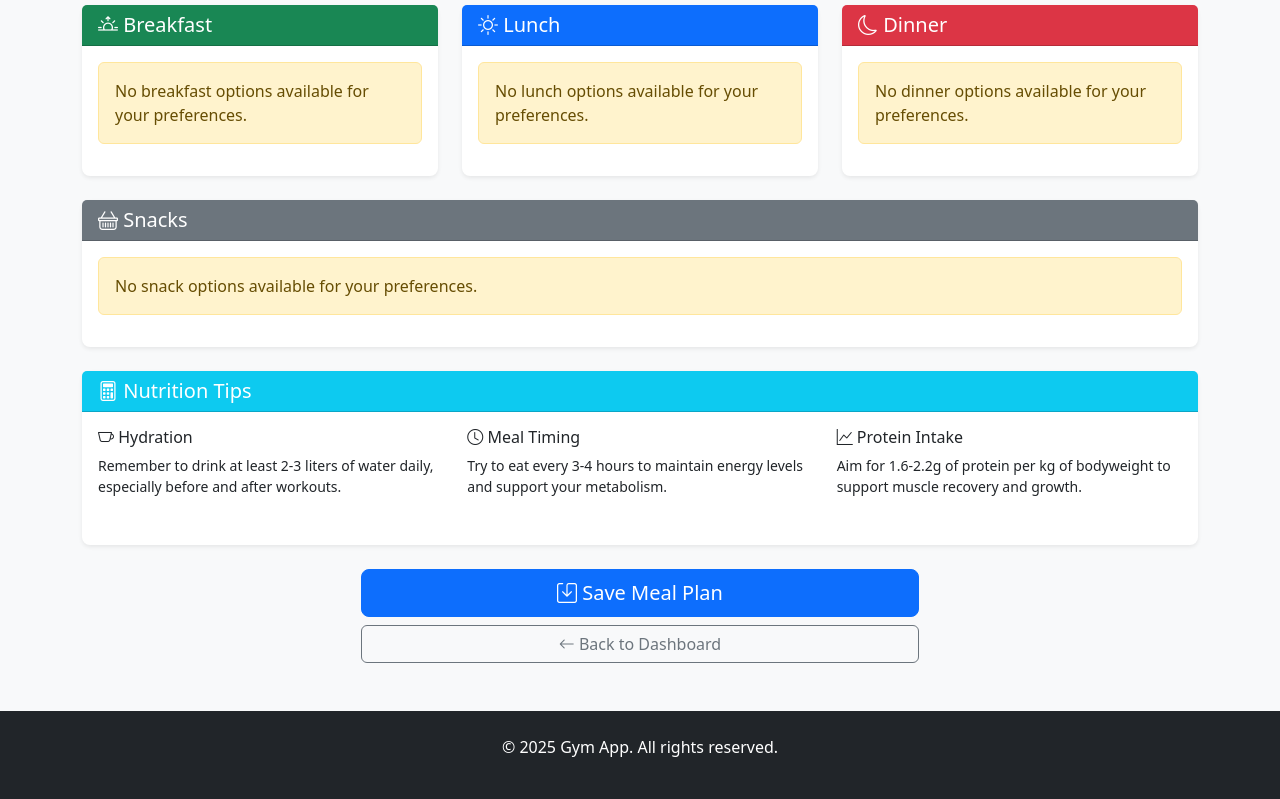
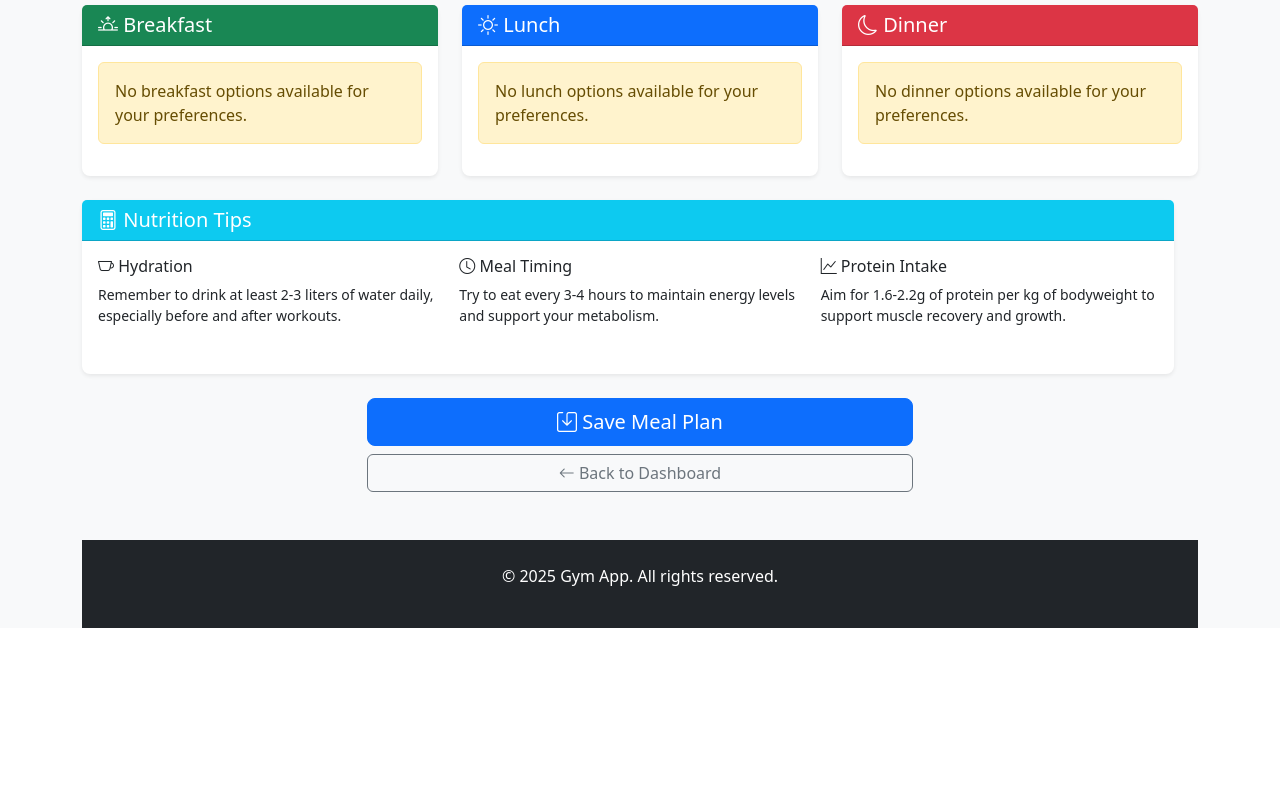
Before and after one commit to dwalker2025/Last_Gym_App, a Flask app: page /meal-plan in a window 1280 px wide. Shown: the part 376-1175 px from the top of the page. After the commit the page ends 1004 px from the top, so only its background shows below. Run offline with Flask 3, Linux system fonts and the light colour scheme; a user stored in the database is signed in.

Commit message:
flask app, improvements, progress chart, meal and workout pages

```diff
--- a/Gym-App2/models.py
+++ b/Gym-App2/models.py
@@ -576,3 +576,35 @@ class UserMealPlan(db.Model):
 
     def get_snacks(self):
         return json.loads(self.snacks) if self.snacks else []
+
+
+class CalendarEvent(db.Model):
+    __tablename__ = 'calendar_events'
+
+    id = db.Column(db.Integer, primary_key=True)
+    user_id = db.Column(db.Integer, db.ForeignKey('users.id'), nullable=False)
+    date = db.Column(db.String(10), nullable=False)  # Format: YYYY-MM-DD
+    time = db.Column(db.String(8), nullable=True)  # Format: HH:MM:SS
+    title = db.Column(db.String(100), nullable=False)
+    type = db.Column(db.String(20), nullable=False)  # 'workout', 'meal', etc.
+    description = db.Column(db.Text, nullable=True)
+    url = db.Column(db.String(200), nullable=True)
+    event_id = db.Column(db.String(50), nullable=True)  # Reference to the original item (workout_id, meal_id, etc.)
+
+    # Relationships
+    user = db.relationship('User', backref=db.backref('calendar_events', lazy=True))
+
+    # This method will help format the events for the calendar
+    def to_dict(self):
+        return {
+            'title': self.title,
+            'start': f"{self.date}T{self.time}" if self.time else self.date,
+            'allDay': self.time is None,
+            'extendedProps': {
+                'type': self.type,
+                'description': self.description,
+                'url': self.url,
+                'id': self.event_id
+            },
+            'className': f'fc-{self.type}-event'
+        }
--- a/Gym-App2/templates/meal_plan.html
+++ b/Gym-App2/templates/meal_plan.html
@@ -178,41 +178,6 @@
             </div>
         </div>
 
-        <!-- Snacks Section -->
-        <div class="col-md-6 col-lg-12 mb-4">
-            <div class="card border-secondary">
-                <div class="card-header bg-secondary text-white">
-                    <h5 class="mb-0"><i class="bi bi-basket"></i> Snacks</h5>
-                </div>
-                <div class="card-body">
-                    <div class="row">
-                        {% for meal in meal_plan.snacks %}
-                        <div class="col-md-6 col-lg-3 mb-3">
-                            <div class="form-check">
-                                <input class="form-check-input" type="checkbox" name="snack_id" value="{{ meal.id }}" id="snack_{{ meal.id }}">
-                                <label class="form-check-label" for="snack_{{ meal.id }}">
-                                    <strong>{{ meal.name }}</strong>
-                                    <p class="text-muted small mb-1">{{ meal.description }}</p>
-                                    <div class="meal-macros mt-2">
-                                        <span class="badge bg-primary me-1">{{ meal.calories }} cal</span>
-                                        <span class="badge bg-success">P: {{ meal.protein }}g</span>
-                                    </div>
-                                </label>
-                            </div>
-                        </div>
-                        {% else %}
-                        <div class="col-12">
-                            <div class="alert alert-warning">
-                                No snack options available for your preferences.
-                            </div>
-                        </div>
-                        {% endfor %}
-                    </div>
-                </div>
-            </div>
-        </div>
-    </div>
-
     <!-- Nutrition Summary -->
     <div class="row mb-4">
         <div class="col-12">
```
Also changed, not shown: Gym-App2/src/Tests/WKTest.py (+0 -1 lines), Gym-App2/templates/workout_plan.html (line endings or trailing spaces).
